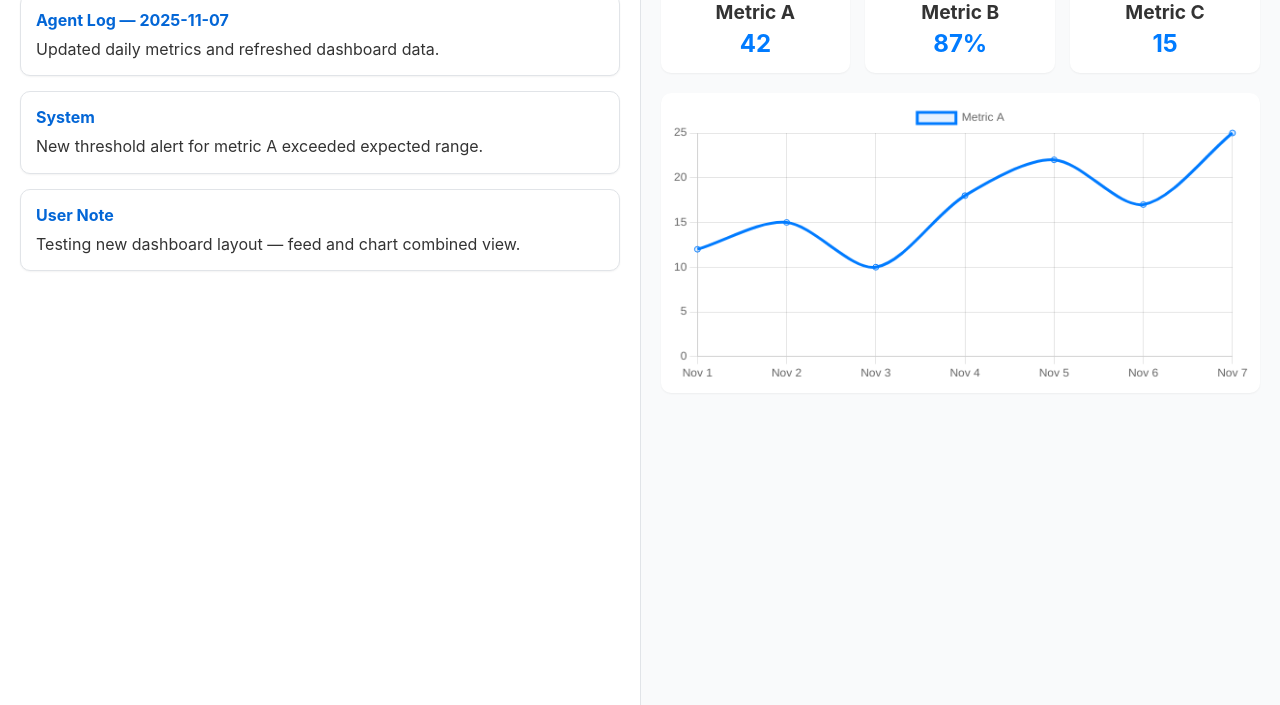
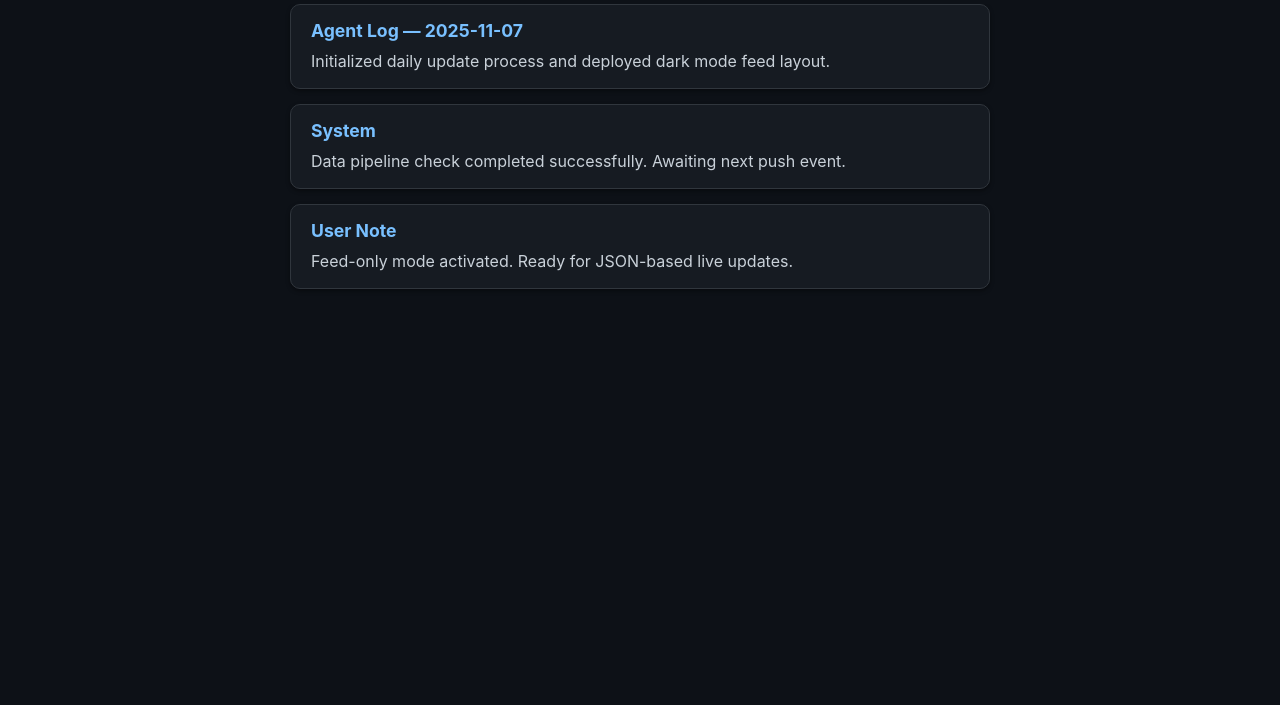
Before and after one commit to Sushidad/DailyDotaDashboard, a plain HTML site: page index.html in a window 1280 px wide. Shown: the part 95-800 px from the top of the page. Drawn offline with nearby package versions, Linux system fonts and the light colour scheme.

Commit message:
Update index.html

```diff
--- a/index.html
+++ b/index.html
@@ -2,182 +2,107 @@
 <html lang="en">
 <head>
   <meta charset="UTF-8">
-  <title>Agent Dashboard</title>
+  <title>Agent Feed</title>
   <meta name="viewport" content="width=device-width, initial-scale=1.0">
-  <script src="https://cdn.jsdelivr.net/npm/chart.js"></script>
   <style>
-    /* Global */
+    /* Global Styles */
     body {
       margin: 0;
+      padding: 0;
       font-family: "Inter", Arial, sans-serif;
-      background: #f6f8fa;
-      color: #333;
+      background-color: #0d1117;
+      color: #e6edf3;
       display: flex;
-      height: 100vh;
-      overflow: hidden;
+      flex-direction: column;
+      align-items: center;
+      min-height: 100vh;
     }
 
-    /* Layout */
-    .column {
-      flex: 1;
+    h1 {
+      margin: 40px 0 20px;
+      font-size: 2em;
+      color: #58a6ff;
+    }
+
+    /* Feed Container */
+    #feed {
+      width: 100%;
+      max-width: 700px;
+      padding: 0 20px 40px;
+      overflow-y: auto;
       display: flex;
       flex-direction: column;
-      overflow-y: auto;
+      gap: 15px;
     }
 
-    .feed {
-      background: #fff;
-      border-right: 1px solid #e1e4e8;
-      padding: 20px;
+    /* Post Cards */
+    .post {
+      background-color: #161b22;
+      border: 1px solid #30363d;
+      border-radius: 10px;
+      padding: 15px 20px;
+      box-shadow: 0 2px 4px rgba(0,0,0,0.4);
+      transition: transform 0.1s ease, background 0.2s ease;
     }
 
-    .dashboard {
-      padding: 20px;
-      background: #f9fafb;
-    }
-
-    /* Feed styling */
-    .post {
-      background: #fff;
-      border: 1px solid #e1e4e8;
-      border-radius: 10px;
-      padding: 15px;
-      margin-bottom: 15px;
-      box-shadow: 0 1px 2px rgba(0,0,0,0.05);
+    .post:hover {
+      transform: translateY(-2px);
+      background-color: #1b222c;
     }
 
     .post h4 {
       margin: 0 0 8px;
-      color: #0366d6;
+      color: #79c0ff;
+      font-size: 1.1em;
     }
 
     .post p {
       margin: 0;
-      line-height: 1.4;
+      line-height: 1.5;
+      color: #c9d1d9;
     }
 
-    /* Dashboard styling */
-    h1 {
-      margin-top: 0;
+    /* Scrollbar Styling (for desktop) */
+    ::-webkit-scrollbar {
+      width: 8px;
+    }
+    ::-webkit-scrollbar-thumb {
+      background-color: #30363d;
+      border-radius: 4px;
+    }
+    ::-webkit-scrollbar-thumb:hover {
+      background-color: #484f58;
     }
 
-    .cards {
-      display: flex;
-      gap: 15px;
-      flex-wrap: wrap;
-      margin-bottom: 20px;
-    }
-
-    .card {
-      flex: 1;
-      min-width: 150px;
-      background: #fff;
-      border-radius: 10px;
-      padding: 15px;
-      box-shadow: 0 1px 2px rgba(0,0,0,0.05);
-      text-align: center;
-    }
-
-    .card h3 {
-      margin: 0;
-      font-size: 1.2em;
-    }
-
-    .card p {
-      margin: 5px 0 0;
-      font-size: 1.5em;
-      font-weight: bold;
-      color: #007bff;
-    }
-
-    canvas {
-      max-width: 100%;
-      border-radius: 10px;
-      background: #fff;
-      box-shadow: 0 1px 2px rgba(0,0,0,0.05);
-      padding: 10px;
-    }
-
-    /* Mobile */
-    @media (max-width: 800px) {
-      body {
-        flex-direction: column;
+    /* Responsive tweaks */
+    @media (max-width: 600px) {
+      h1 {
+        font-size: 1.6em;
+        margin: 25px 0 10px;
       }
-      .column {
-        height: 50vh;
-      }
-      .feed {
-        border-right: none;
-        border-bottom: 1px solid #e1e4e8;
+      #feed {
+        padding: 0 10px 30px;
       }
     }
   </style>
 </head>
 <body>
 
-  <!-- Left column: Feed -->
-  <div class="column feed" id="feed">
-    <h2>Activity Feed</h2>
+  <h1>Agent Feed</h1>
+  <div id="feed">
     <div class="post">
       <h4>Agent Log — 2025-11-07</h4>
-      <p>Updated daily metrics and refreshed dashboard data.</p>
+      <p>Initialized daily update process and deployed dark mode feed layout.</p>
     </div>
     <div class="post">
       <h4>System</h4>
-      <p>New threshold alert for metric A exceeded expected range.</p>
+      <p>Data pipeline check completed successfully. Awaiting next push event.</p>
     </div>
     <div class="post">
       <h4>User Note</h4>
-      <p>Testing new dashboard layout — feed and chart combined view.</p>
+      <p>Feed-only mode activated. Ready for JSON-based live updates.</p>
     </div>
   </div>
 
-  <!-- Right column: Dashboard -->
-  <div class="column dashboard">
-    <h1>Dashboard Overview</h1>
-
-    <div class="cards">
-      <div class="card">
-        <h3>Metric A</h3>
-        <p>42</p>
-      </div>
-      <div class="card">
-        <h3>Metric B</h3>
-        <p>87%</p>
-      </div>
-      <div class="card">
-        <h3>Metric C</h3>
-        <p>15</p>
-      </div>
-    </div>
-
-    <canvas id="myChart"></canvas>
-  </div>
-
-  <script>
-    // Simple chart setup
-    const ctx = document.getElementById('myChart');
-    const data = {
-      labels: ['Nov 1', 'Nov 2', 'Nov 3', 'Nov 4', 'Nov 5', 'Nov 6', 'Nov 7'],
-      datasets: [{
-        label: 'Metric A',
-        data: [12, 15, 10, 18, 22, 17, 25],
-        borderColor: '#007bff',
-        backgroundColor: 'rgba(0,123,255,0.1)',
-        tension: 0.3
-      }]
-    };
-    const config = {
-      type: 'line',
-      data,
-      options: {
-        scales: {
-          y: { beginAtZero: true }
-        }
-      }
-    };
-    new Chart(ctx, config);
-  </script>
-
 </body>
 </html>
```
